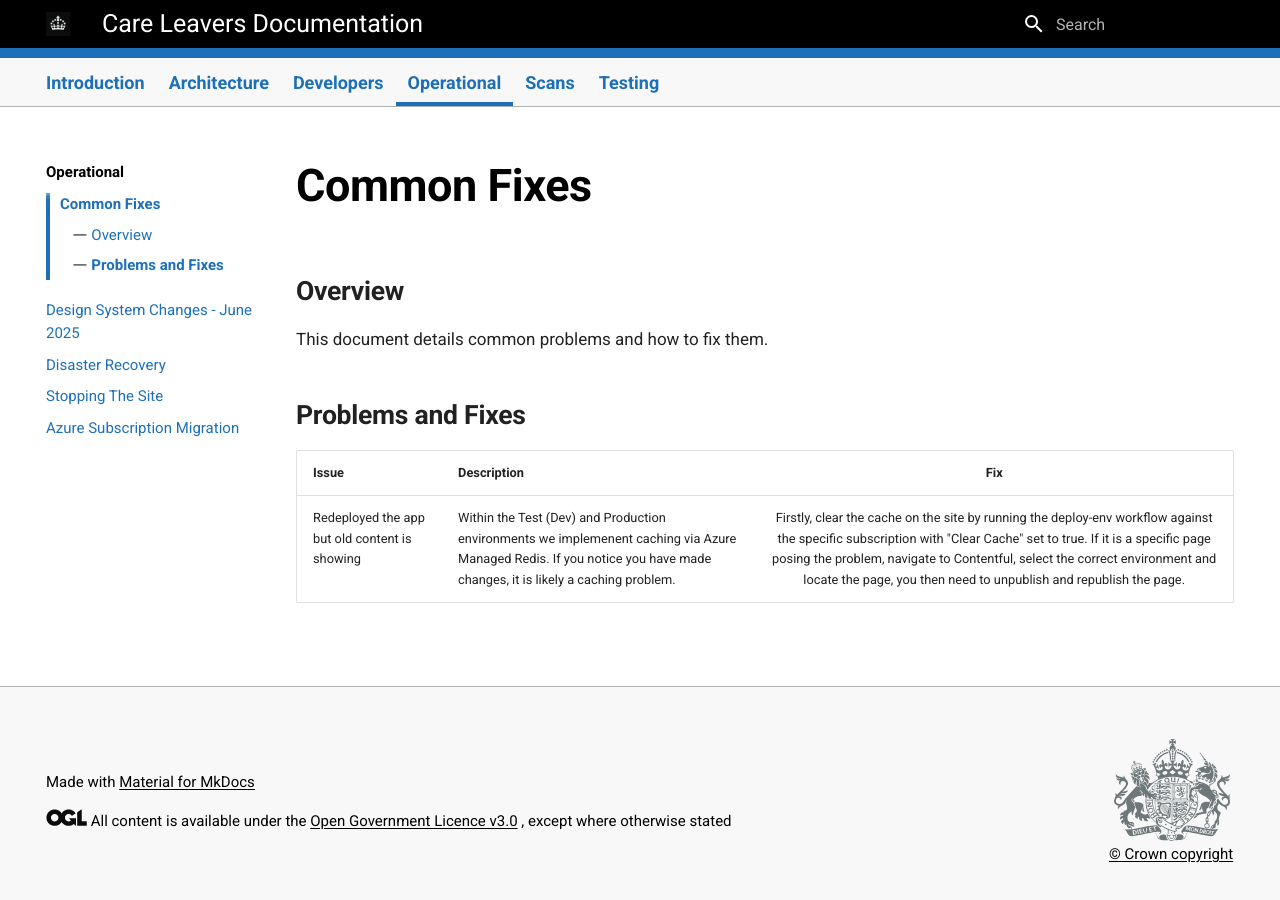
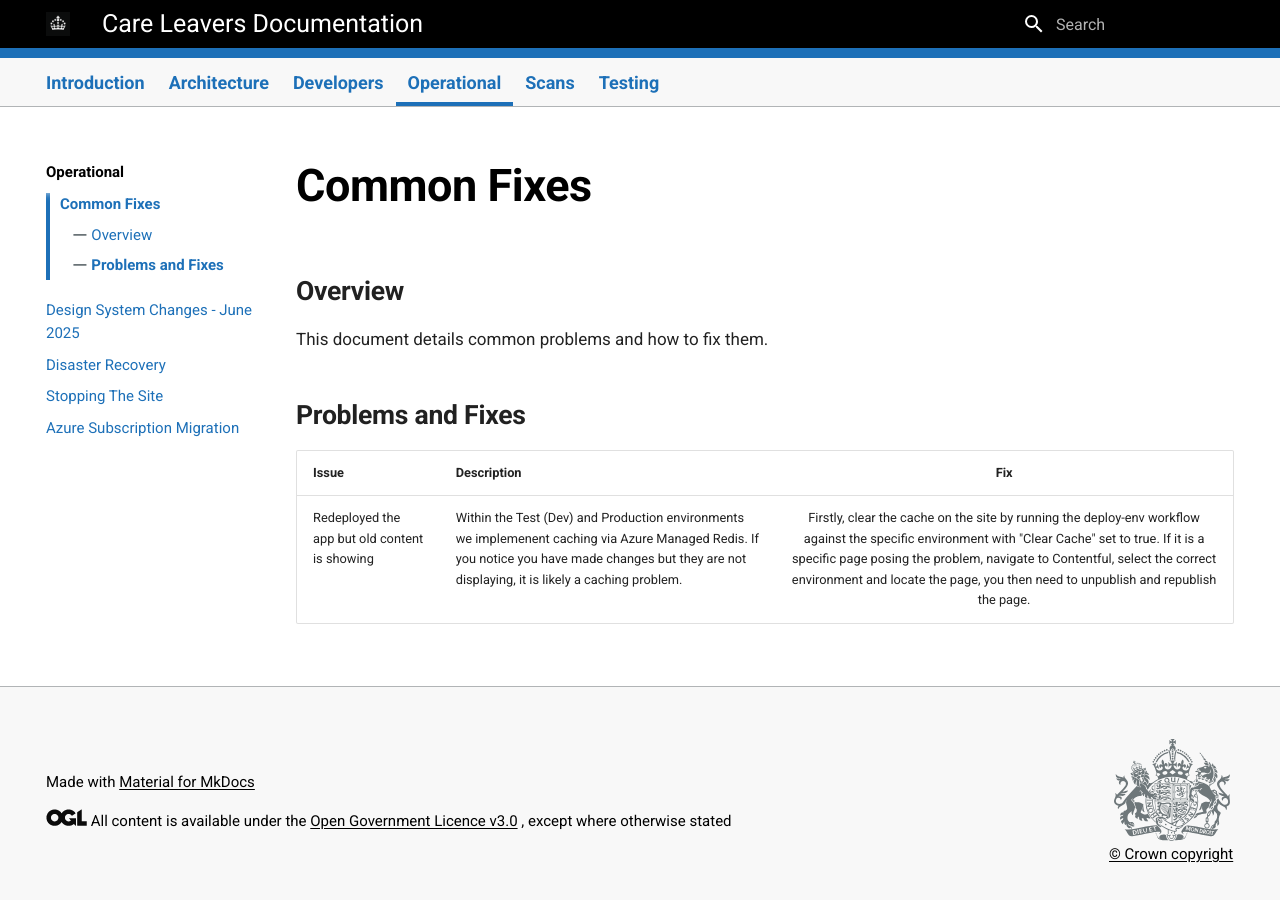
Before and after one commit to DFE-Digital/care-leavers, an MkDocs documentation site: the page built from docs/operational/Common-Fixes.md, in a window 1280 px wide. Built offline with MkDocs 1.6.1 and Material for MkDocs 9.7.7, drawn with Linux system fonts in a browser that asks for light colours.

Commit message:
docs(CL-76): Documenting resolving a caching problem

```diff
--- a/docs/operational/Common-Fixes.md
+++ b/docs/operational/Common-Fixes.md
@@ -7,4 +7,4 @@ This document details common problems and how to fix them.
 
 | Issue | Description | Fix |
 |-------|-------------|:---:|
-| Redeployed the app but old content is showing | Within the Test (Dev) and Production environments we implemenent caching via Azure Managed Redis. If you notice you have made changes, it is likely a caching problem. | Firstly, clear the cache on the site by running the deploy-env workflow against the specific subscription with "Clear Cache" set to true. If it is a specific page posing the problem, navigate to Contentful, select the correct environment and locate the page, you then need to unpublish and republish the page. |
+| Redeployed the app but old content is showing | Within the Test (Dev) and Production environments we implemenent caching via Azure Managed Redis. If you notice you have made changes but they are not displaying, it is likely a caching problem. | Firstly, clear the cache on the site by running the deploy-env workflow against the specific environment with "Clear Cache" set to true. If it is a specific page posing the problem, navigate to Contentful, select the correct environment and locate the page, you then need to unpublish and republish the page. |
```
